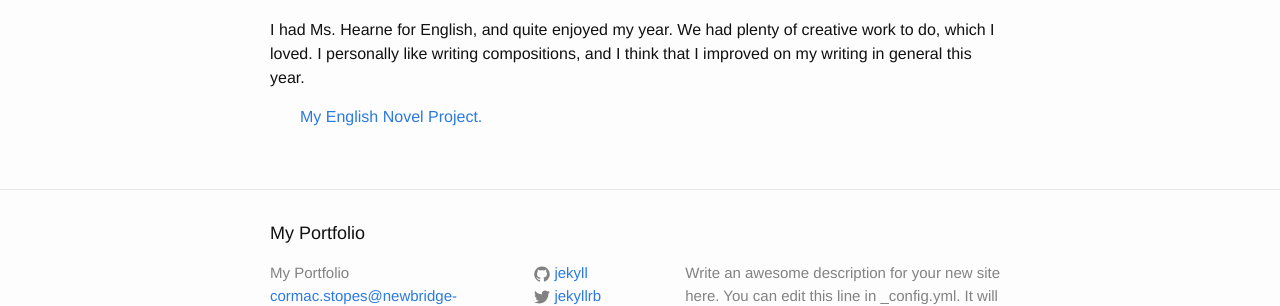
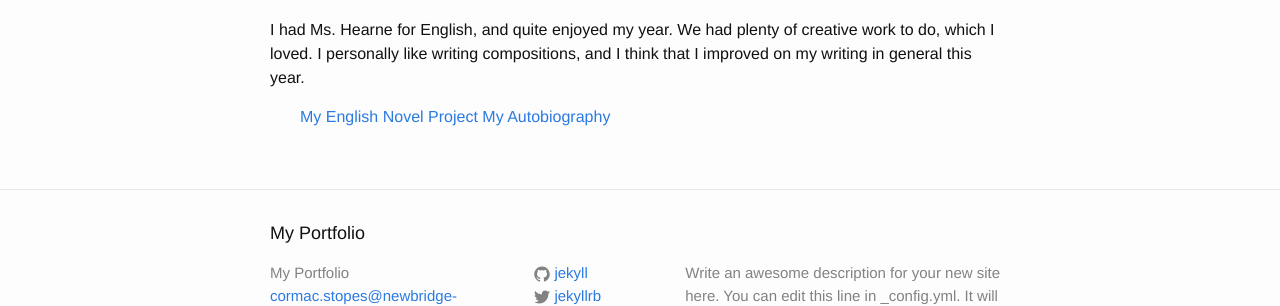
Before and after one commit to cstopes/cstopes.github.io, a Jekyll site: the page built from _posts/2017-01-03-english.markdown, in a window 1280 px wide. Shown: the part 182-488 px from the top of the page. Built offline with Jekyll 4.4.1, drawn with Linux system fonts in a browser that asks for light colours.

Commit message:
Update 2017-01-03-english.markdown

```diff
--- a/_posts/2017-01-03-english.markdown
+++ b/_posts/2017-01-03-english.markdown
@@ -7,7 +7,8 @@ date:   2017-01-03 14:30:00 +0000
   <body>
     <p>I had Ms. Hearne for English, and quite enjoyed my year. We had plenty of creative work to do, which I loved. I personally like writing compositions, and I think that I improved on my writing in general this year.</p>
       <ul>
-        <a href="https://docs.google.com/document/d/1xi4z8Dc8DXILBGtENt0G04-RIH-nixHxD4TrdduRdws/pub?embedded=true"> My English Novel Project.</a>
+        <a href="https://docs.google.com/document/d/1xi4z8Dc8DXILBGtENt0G04-RIH-nixHxD4TrdduRdws/pub?embedded=true"> My English Novel Project</a>
+        <a href="https://docs.google.com/document/d/1iLXLUsmnAp0hamVry7vfDf2q0ksYx2c2lE6kkXGEIR0/pub?embedded=true"> My Autobiography</a>
       </ul>
   </body>
 <html>
```
